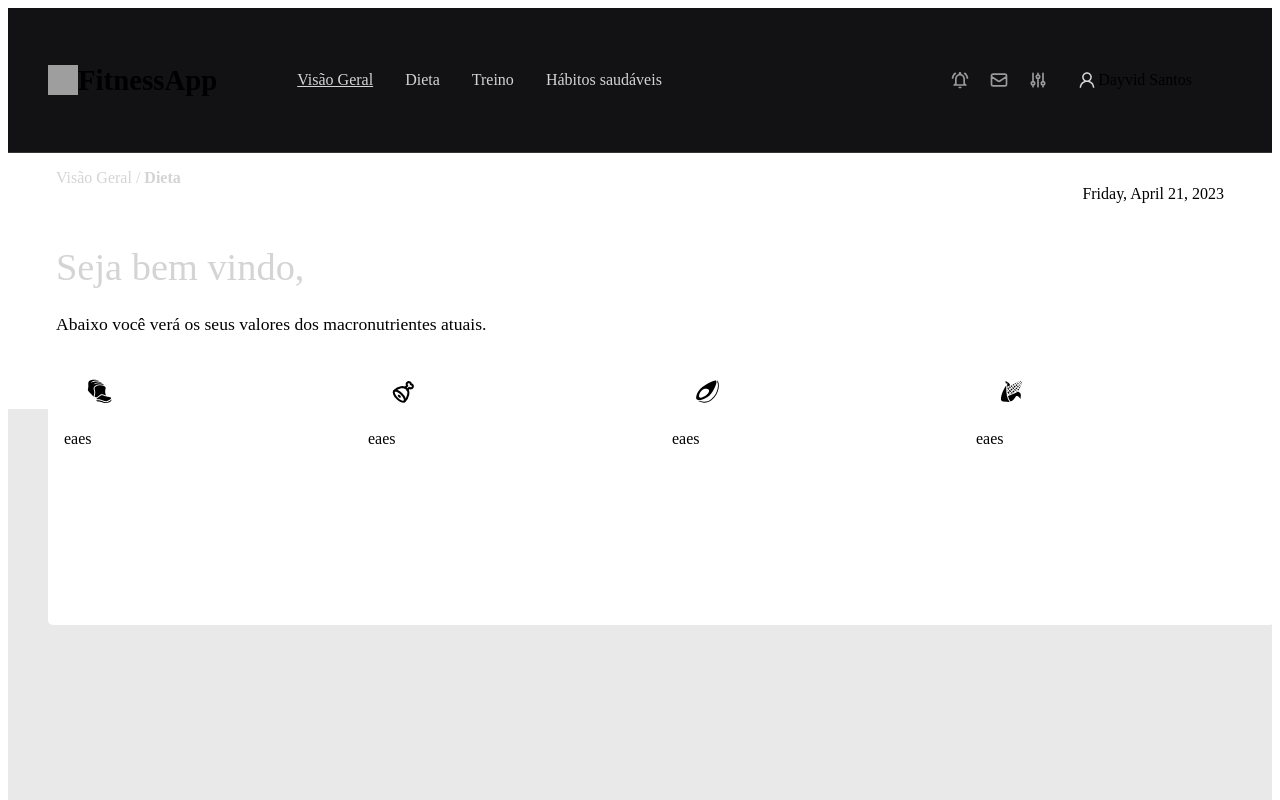
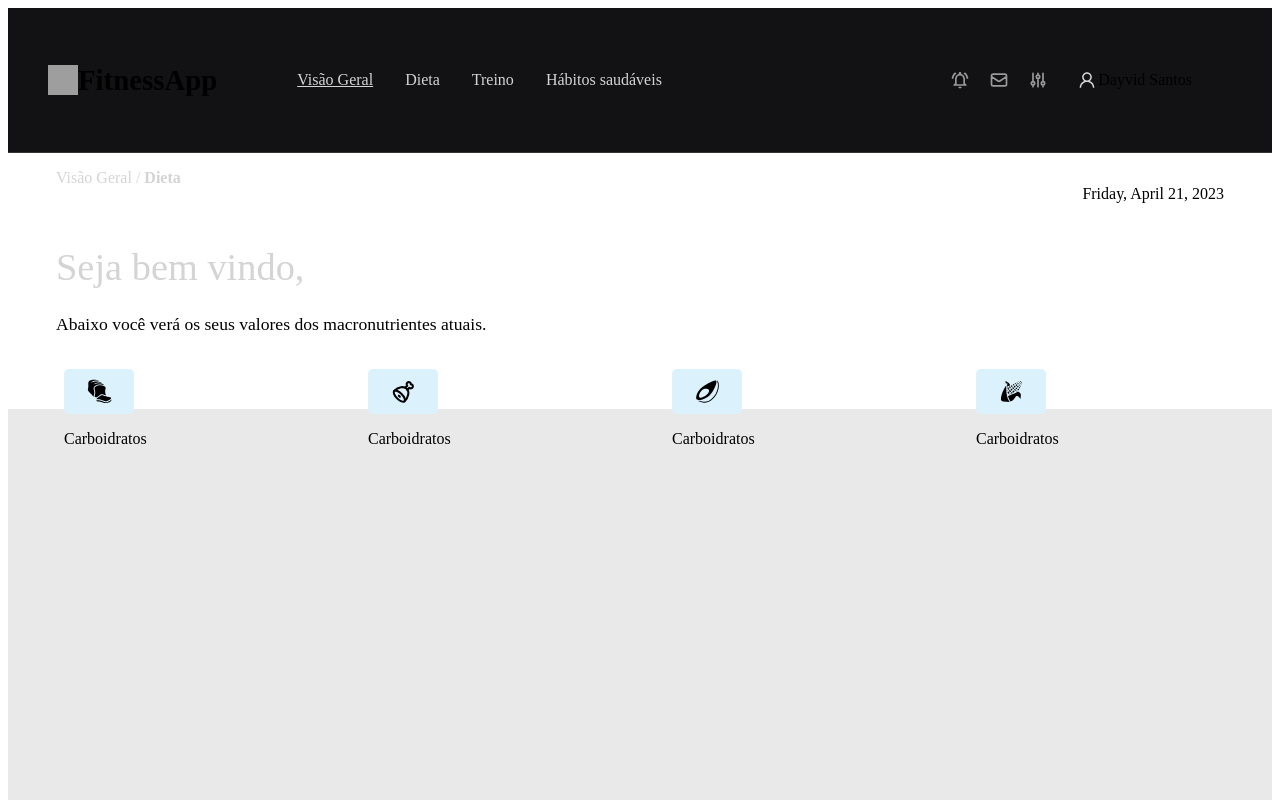
Before and after one commit to dayvid-s/FitnessApp, a Next.js app: page /Home/Index in a window 1280 px wide. Shown: the top 800 px of the page. Built offline with nearby package versions, Linux system fonts and the light colour scheme; grey boxes are pictures that could not be loaded.

Commit message:
added varied components with styled-components

```diff
--- a/src/components/NutrientsInfo/index.tsx
+++ b/src/components/NutrientsInfo/index.tsx
@@ -9,26 +9,24 @@ import React from "react"
 
 export interface InutrientsInfoProps {
   type: string,
-  marginLeft?: string,
   Icon: IconType
 }
 
 export function NutrientsInfo ({
   type,
-  marginLeft,
   Icon
 }:InutrientsInfoProps){
 
 
 
   return(
-    <Container marginLeft={marginLeft} >
+    <Container type={type}  >
       <IconWrapper type={type} >
 
         {React.createElement(Icon)}
       </IconWrapper>
 
-      <p>eaes</p>
+      <p>Carboidratos</p>
     </Container>
   )
 }
--- a/src/components/NutrientsInfo/styles.ts
+++ b/src/components/NutrientsInfo/styles.ts
@@ -1,5 +1,6 @@
-import styled from "styled-components"
+import styled, {css} from "styled-components"
 export interface ConteinerProps {
+    type: string
     marginLeft?: string
   }
 export interface IconWrapperProps {
@@ -8,12 +9,25 @@ export interface IconWrapperProps {
 
 
 export const Container = styled.div<ConteinerProps>`
-    background-color: #fff;
+    ${({type})=> (type == "carb")&& css`
+    background-color: var(--blue-light)`};
+
+    ${({type})=> (type == "protein")&& css`
+    background-color: var(--text-title);
+    margin-left:19rem`};
+
+    ${({type})=> (type == "fat")&& css`
+    background-color: var(--orange-light);
+    margin-left:38rem;`};
+
+    ${({type})=> (type == "fiber")&& css`
+    background-color: var(--green);
+    margin-left:57rem;`};
+
     height: 30vh;
     width: 22vw;
     margin-top: -3.5rem;
     position:absolute;
-    margin-left: ${props => props.marginLeft};
     border-radius:5px;
     padding:1rem;
 
@@ -31,7 +45,21 @@ export const IconWrapper = styled.div<IconWrapperProps>`
     display: flex;
     align-items: center;
     justify-content: center;
-    background-color: var(--blue-light);
+/*
+    ${({type})=> (type == "carb")&& css`
+    background-color: var(--blue-light)`};
+
+    ${({type})=> (type == "protein")&& css`
+    background-color: var(--text-title)`};
+
+    ${({type})=> (type == "fat")&& css`
+    background-color: var(--orange-light)`};
+
+    ${({type})=> (type == "fiber")&& css`
+    background-color: var(--green)`};
+ */
+
+    background-color: #DBF2FD;
     svg{
         width: 25px;
         height:25px;
--- a/src/components/UserNutrients/index.tsx
+++ b/src/components/UserNutrients/index.tsx
@@ -16,9 +16,9 @@ export function UserNutrients (){
     <Container>
       <NutrientsWrapper>
         <NutrientsInfo type = "carb"  Icon = {GiSlicedBread} ></NutrientsInfo>
-        <NutrientsInfo type = "protein"  Icon={TbMeat} marginLeft={"19rem"} ></NutrientsInfo>
-        <NutrientsInfo type = "fat"  Icon = {GiAvocado}marginLeft={"38rem"} ></NutrientsInfo>
-        <NutrientsInfo type = "fiber"  Icon = {GiCorn} marginLeft={"57rem"} ></NutrientsInfo>
+        <NutrientsInfo type = "protein"  Icon={TbMeat}  ></NutrientsInfo>
+        <NutrientsInfo type = "fat"  Icon = {GiAvocado}  ></NutrientsInfo>
+        <NutrientsInfo type = "fiber"  Icon = {GiCorn}  ></NutrientsInfo>
       </NutrientsWrapper>
     </Container>
   )
```
